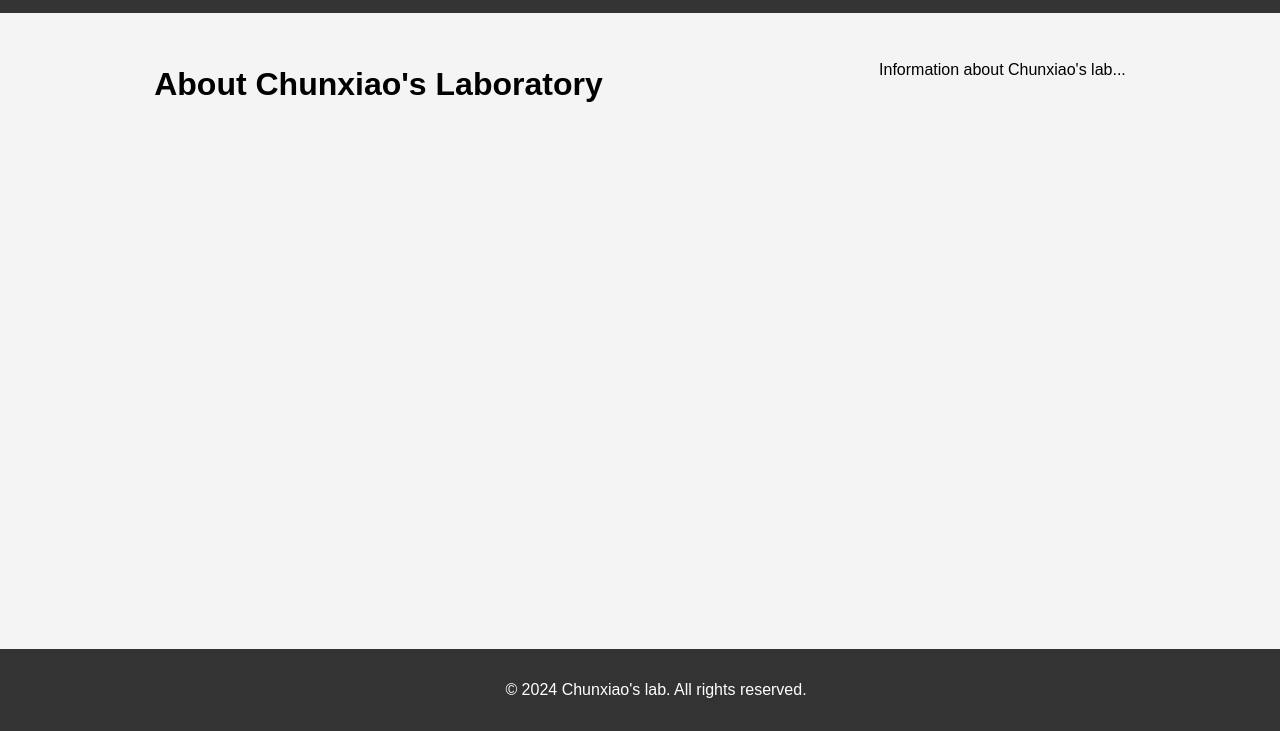
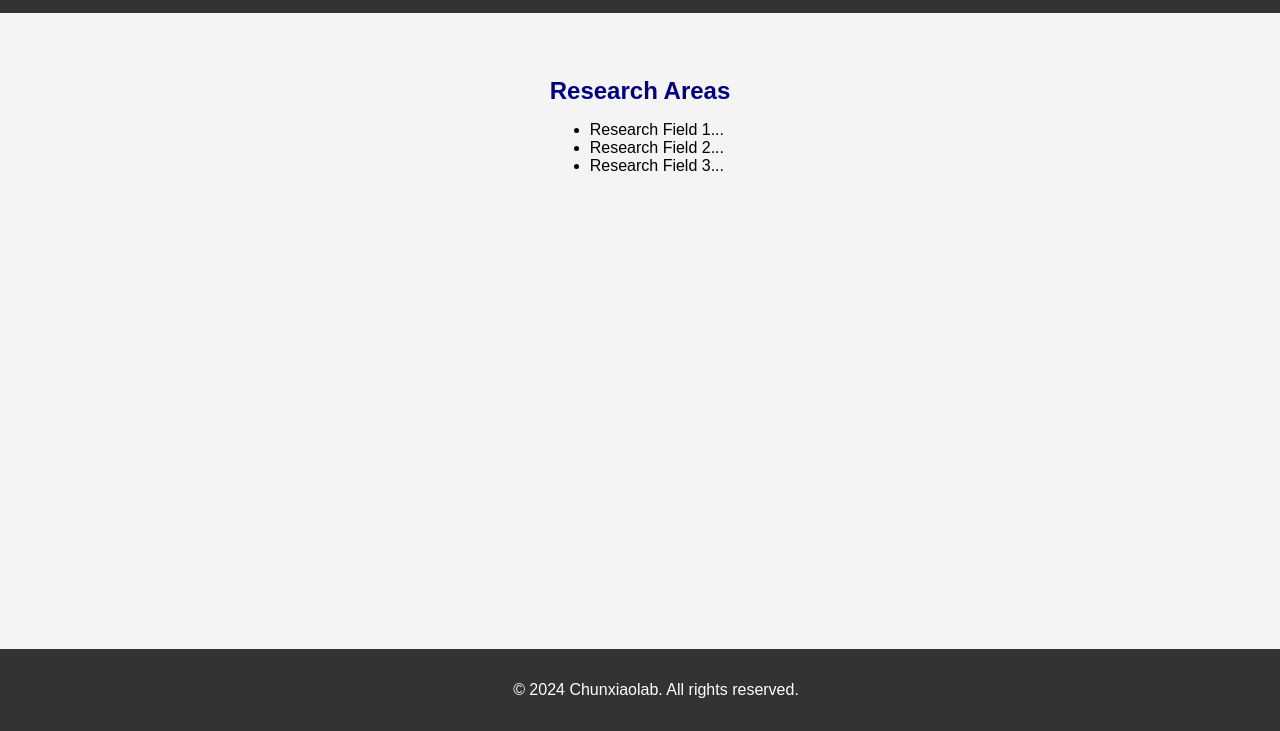
Before and after one commit to chunxiaolab/chunxiaolab.github.io, a plain HTML site: page study.html in a window 1280 px wide. Shown: the part 69-800 px from the top of the page. Drawn offline with Linux system fonts and the light colour scheme.

Commit message:
Update study.html

```diff
--- a/study.html
+++ b/study.html
@@ -2,7 +2,7 @@
 <html>
 <head>
     <meta charset="UTF-8">
-    <title>About - Chunxiaolab</title>
+    <title>Research Areas - Chunxiaolab</title>
     <link rel="stylesheet" href="styles.css">
 </head>
 <body>
@@ -20,11 +20,18 @@
         </nav>
     </header>
     <main>
-        <h1>About Chunxiao's Laboratory</h1>
-        <p>Information about Chunxiao's lab...</p>
+        <div class="column full">
+            <h2>Research Areas</h2>
+            <ul class="research-list">
+                <li>Research Field 1...</li>
+                <li>Research Field 2...</li>
+                <li>Research Field 3...</li>
+                <!-- Add more research fields as needed -->
+            </ul>
+        </div>
     </main>
     <footer>
-        <p>&copy; 2024 Chunxiao's lab. All rights reserved.</p>
+        <p>&copy; 2024 Chunxiaolab. All rights reserved.</p>
     </footer>
 </body>
 </html>
```
